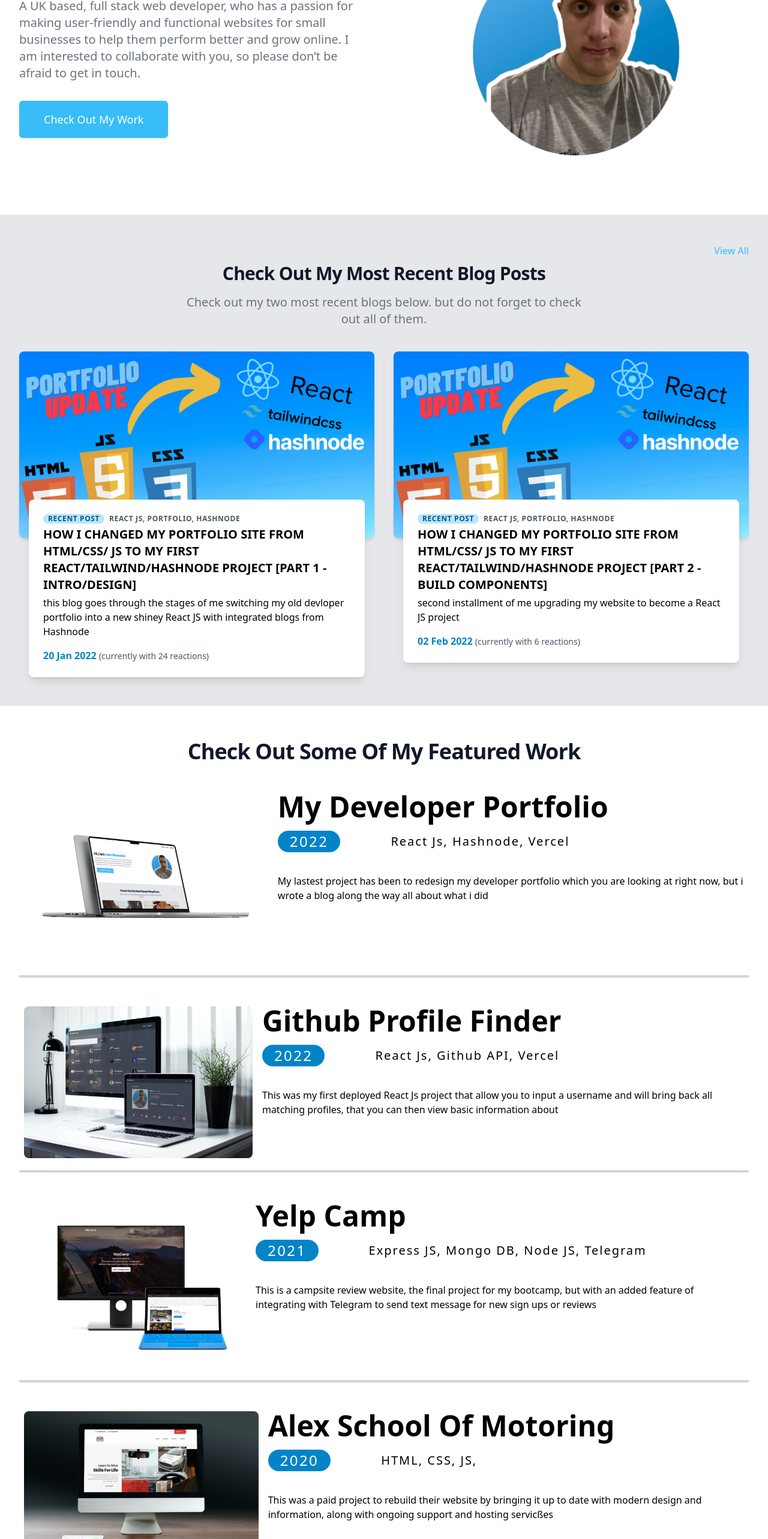
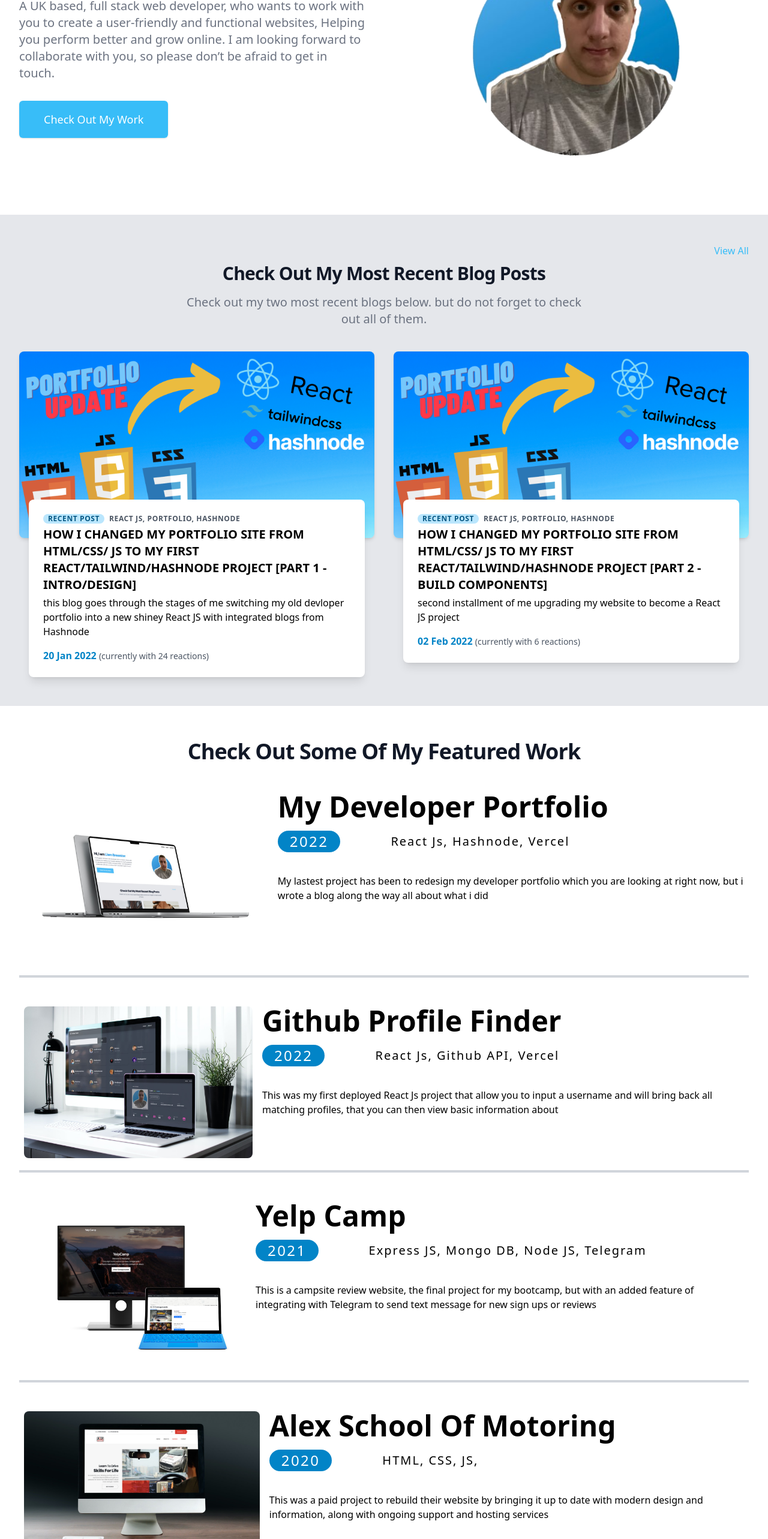
Before and after one commit to liambrewster/portfolio_site, a React (Create React App) app: page / in a window 1280 px wide. Shown: the part 234-2800 px from the top of the page at 60% size. Built offline with nearby package versions, Linux system fonts and the light colour scheme.

Commit message:
fix: fix typo and update main text

```diff
--- a/src/components/layouts/FeaturedWork.jsx
+++ b/src/components/layouts/FeaturedWork.jsx
@@ -44,7 +44,7 @@
       imageAlt: 'Alex School of Motoring Website',
       year: '2020',
       tech:'HTML, CSS, JS, ',
-      description: 'This was a paid project to rebuild their website by bringing it up to date with modern design and information, along with ongoing support and hosting servicßes',
+      description: 'This was a paid project to rebuild their website by bringing it up to date with modern design and information, along with ongoing support and hosting services',
       slug: 'https://alexsom.co.uk/',
     },
 
--- a/src/components/layouts/Hero.jsx
+++ b/src/components/layouts/Hero.jsx
@@ -15,7 +15,7 @@
 
 
               <p className="mt-3 text-base text-gray-500 sm:mt-5 sm:text-lg sm:max-w-xl sm:mx-auto md:mt-5 md:text-xl lg:mx-0">
-              A UK based, full stack web developer, who has a passion for making user-friendly and functional websites for small businesses to help them perform better and grow online. I am interested to collaborate with you, so please don’t be afraid to get in touch.
+              A UK based, full stack web developer, who wants to work with you to create a user-friendly and functional websites, Helping you perform better and grow online. I am looking forward to collaborate with you, so please don’t be afraid to get in touch.
               </p>
               <div className="mt-5 sm:mt-8 sm:flex sm:justify-center lg:justify-start">
                 <div className="rounded-md shadow">
```
